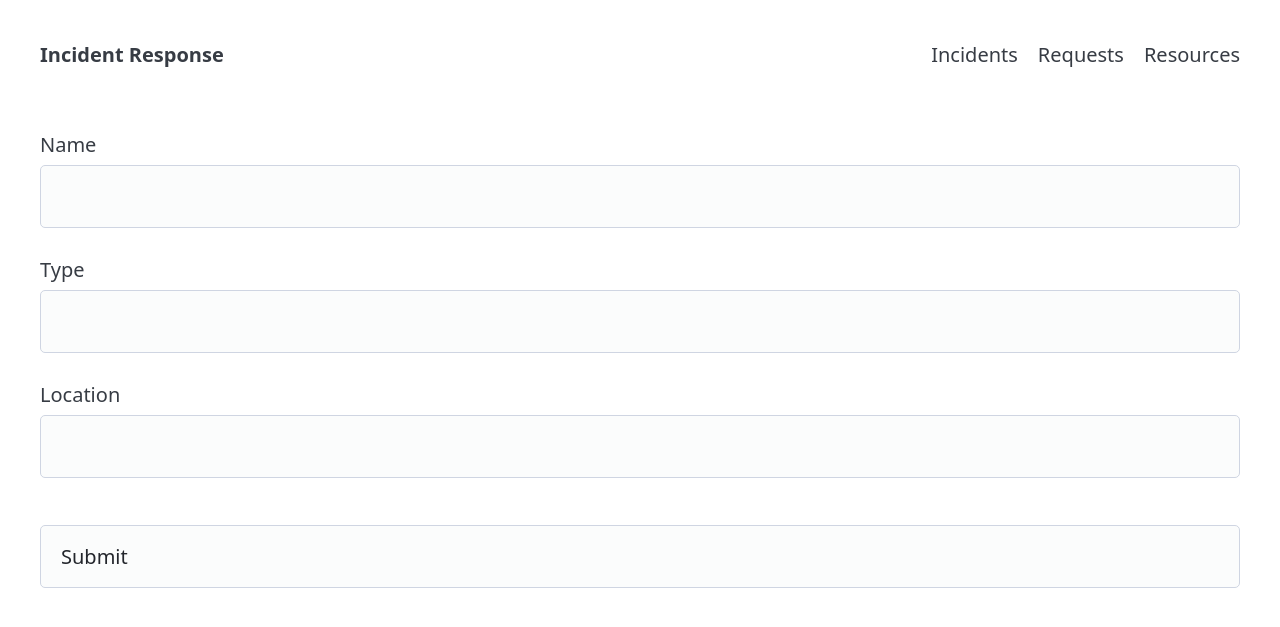
After one commit to christopherfelt/incident-response-django, a Django app: template project/incident/templates/incident/incident_form.html in a window 1280 px wide. The commit adds this page. Shown: the top 627 px of the page. Run offline with Django 5.2, Linux system fonts and the light colour scheme; the template is opened without the code that fills it, so the values that code supplies are empty; some libraries are stand-ins or nearby versions.

Commit message:
started adding incident form logic

```diff
--- /dev/null
+++ b/project/incident/templates/incident/incident_form.html
@@ -0,0 +1,37 @@
+{% extends "incident_response_base.html" %}
+{% load static %}
+
+{% block extra_head %}
+
+    <link rel="stylesheet" href="{% static 'incident/incident.css' %}">
+
+{% endblock %}
+
+{% block content %}
+
+
+    <div>
+        <form>
+            <fieldset>
+                <label>
+                    Name
+                    <input type="text"/>
+                </label>
+                <label>
+                    Type
+                    <input type="text"/>
+                </label>
+                <label>
+                    Location
+                    <input type="text"/>
+                </label>
+            </fieldset>
+
+            <input
+            type="text"
+            value="Submit"/>
+        </form>
+    </div>
+
+
+{% endblock%}
--- a/project/incident/templates/incident/incident_list.html
+++ b/project/incident/templates/incident/incident_list.html
@@ -16,7 +16,7 @@
             {% for incident in incidents %}
                 <article>{{ incident.name }}</article>
             {% empty %}
-                <article>No books available.</article>
+                <article>No incidents are available.</article>
             {% endfor %}
         </div>
     </div>
--- a/project/incident/urls.py
+++ b/project/incident/urls.py
@@ -2,5 +2,6 @@ from django.urls import path
 from . import views
 
 urlpatterns = [
-    path('', views.incident_list, name="incident_list")
+    path('', views.incident_list, name="incident_list"),
+    # path('/')
 ]
```
